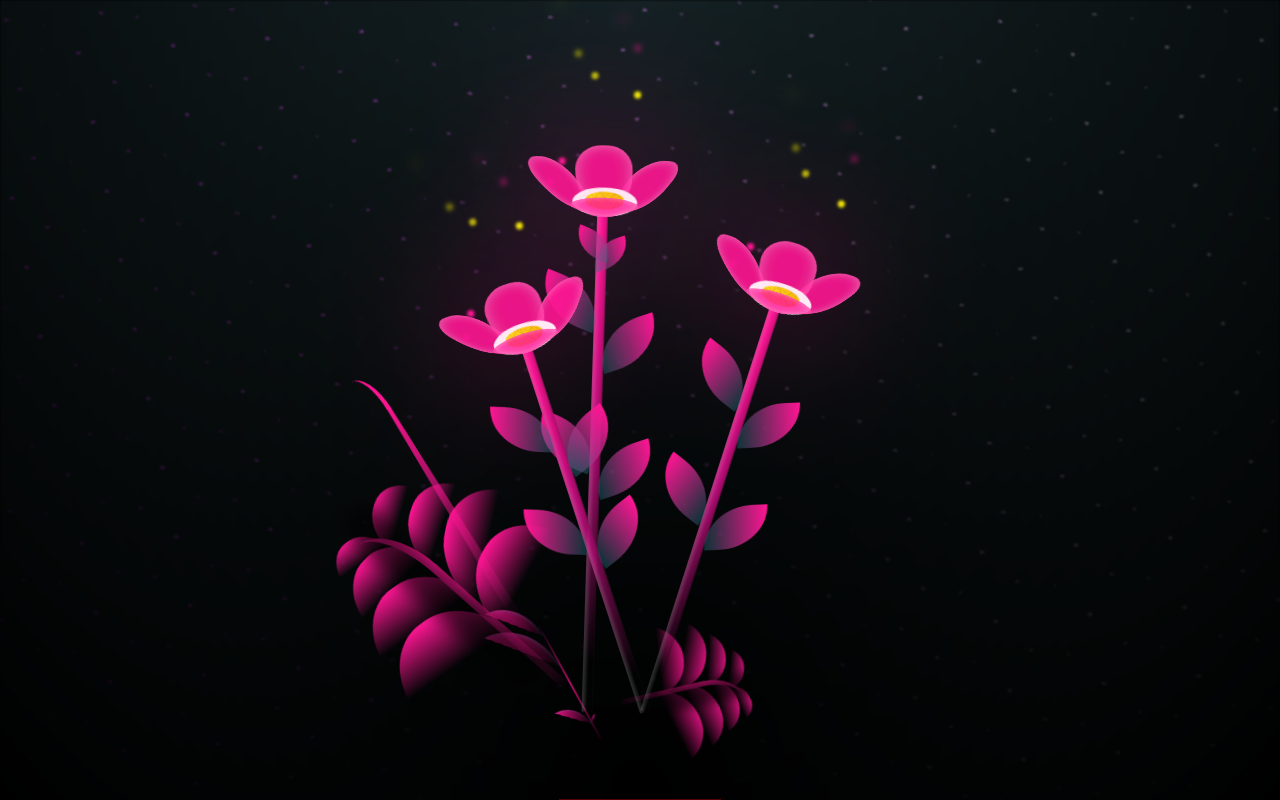
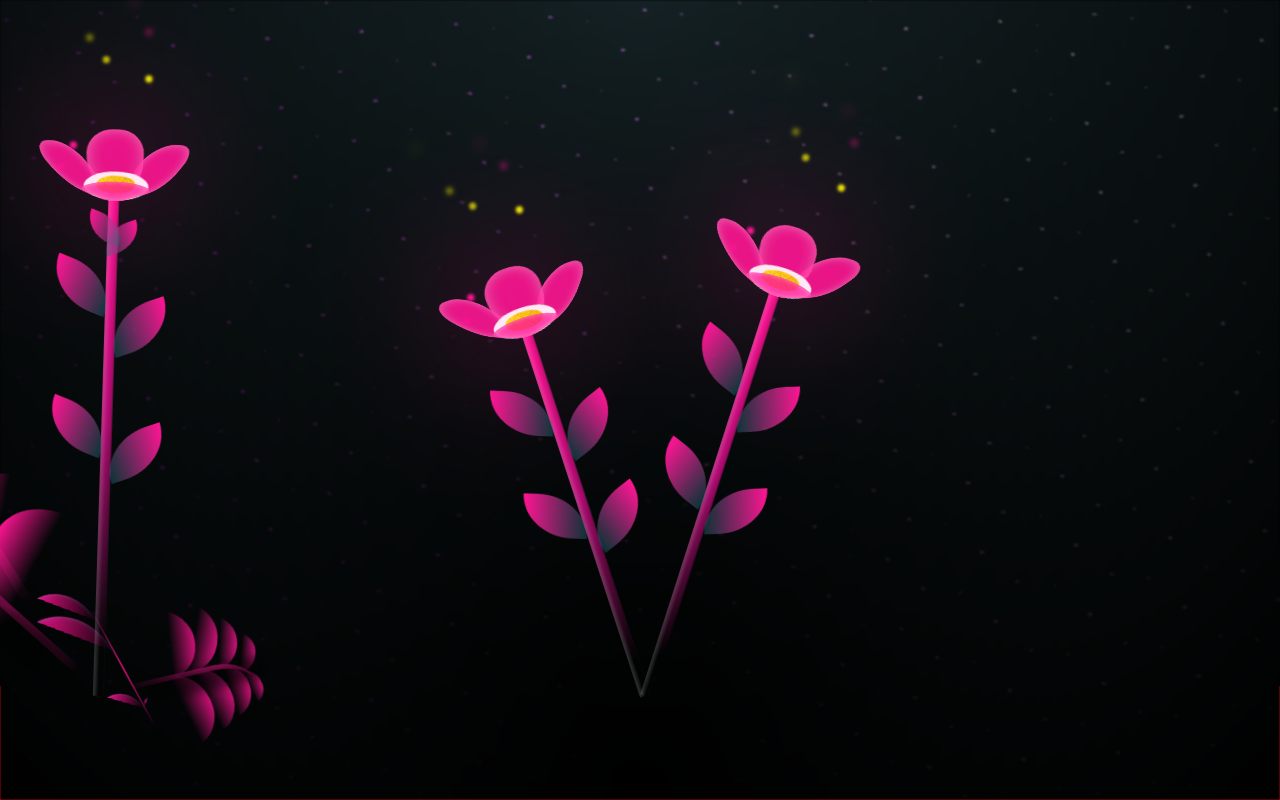
Before and after one commit to KevinB2004/Preciosas-como-usted, a plain HTML site: page index.html in a window 1280 px wide. Drawn offline with Linux system fonts and the light colour scheme.

Commit message:
Update index.html

```diff
--- a/index.html
+++ b/index.html
@@ -8,7 +8,7 @@
   </head>
 
   <body class="not-loaded">
-    <div id="contenedor">
+    <div id="contenedor" class="col-12">
       <div class="col-12"> TEXTO TEXO</div>
       <div class="col-12">
     <div class="night"></div>
```
